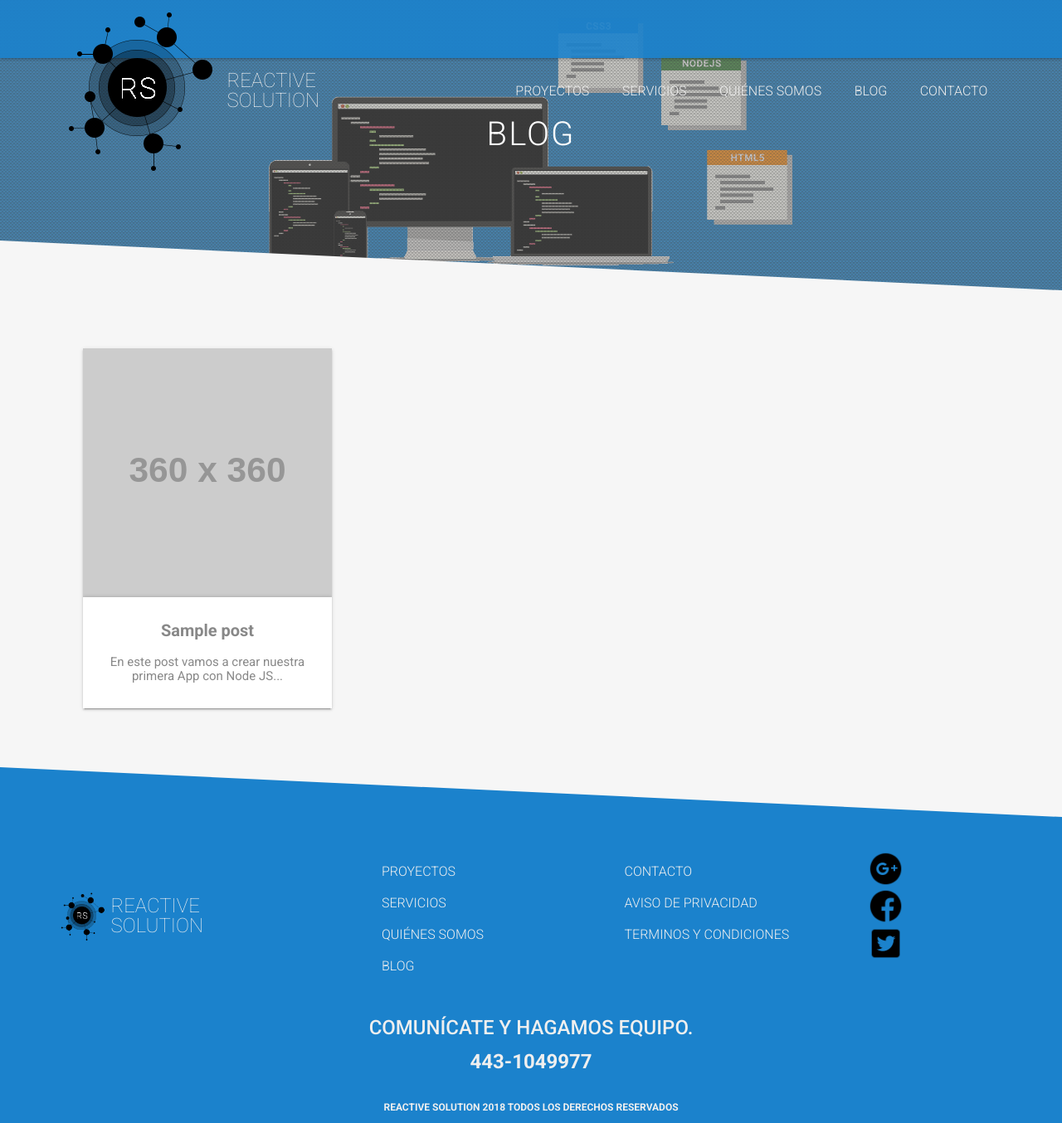
After one commit to eduardobc88/reactive-web, a Django app: template reactive-solutions/website/siteapp/templates/archive-blog/archive.html in a window 1280 px wide. The commit adds this page. Shown: the whole page at 83% size. Run offline with Django 3.2, Linux system fonts and the light colour scheme; the template is opened without the code that fills it: most values are stand-ins (such as "Sample title", 1, 10 or a date in 2020); grey boxes labelled with a size stand in for pictures from a placeholder-image service; some libraries are stand-ins or nearby versions.

Commit message:
archive blog added and some global styles changed

```diff
--- /dev/null
+++ b/reactive-solutions/website/siteapp/static/css/archive-blog.css
@@ -0,0 +1,75 @@
+.header-wrapper {
+    background-image: url(/static/img/blog-bkg.png);
+    background-size: contain;
+    background-repeat: no-repeat;
+    background-position: center;
+}
+
+.archive-blog-wrapper {
+    padding-top: 60px;
+    padding-bottom: 0px;
+}
+
+.archive-blog-wrapper a {
+    text-decoration: none;
+}
+
+.archive-blog-wrapper .decor-top {
+    position: absolute;
+}
+
+.archive-blog-wrapper .item {
+    position: relative;
+    overflow: hidden;
+    max-width: 300px;
+    margin: auto;
+    cursor: pointer;
+    box-shadow: 0 3px 1px -2px rgba(0,0,0,.2), 0 2px 2px 0 rgba(0,0,0,.14), 0 1px 5px 0 rgba(0,0,0,.12);
+    margin-top: 10px;
+    margin-bottom: 10px;
+}
+
+.archive-blog-wrapper .item .image {
+    max-width: 100%;
+}
+
+.archive-blog-wrapper .item .cover {
+    background-color: white;
+    bottom: 0;
+    left: 0;
+    position: relative;
+    right: 0;
+    z-index: 1;
+    transition-duration: 200ms;
+    box-shadow: 0 0 4px rgba(0,0,0,.14), 0 4px 8px rgba(0,0,0,.28);
+    padding: 20px;
+}
+
+.archive-blog-wrapper .item:hover .cover {
+    background-color: #1b82cc;
+}
+
+.archive-blog-wrapper .item:hover .cover h3 {
+    color: white;
+}
+
+.archive-blog-wrapper .item:hover .cover p {
+    color: white;
+}
+
+.archive-blog-wrapper .item .cover h3 {
+    color: #888;
+    font-size: 20px;
+    font-weight: 600;
+    line-height: 20px;
+    margin-top: 10px;
+    text-align: center;
+}
+
+.archive-blog-wrapper .item .cover p {
+    color: #888;
+    font-size: 15px;
+    line-height: 17px;
+    margin-top: 20px;
+    text-align: center;
+}
--- a/reactive-solutions/website/siteapp/static/css/global.css
+++ b/reactive-solutions/website/siteapp/static/css/global.css
@@ -5,7 +5,7 @@ body {
 
 .menu-wrapper {
     background-color: rgb(27, 130, 204, 0.9);
-    box-shadow: 0 0 4px rgba(0,0,0,.14), 0 4px 8px rgba(0,0,0,.28);
+    box-shadow: 0 0 2px rgba(0,0,0,.14), 0 2px 3px rgba(0,0,0,.18);
     height: 70px;
     left: 0;
     padding-bottom: 10px;
@@ -198,7 +198,7 @@ body {
 
 
 .footer-wrapper {
-    background-image: url(/static/img/footer-bkg.png);
+    /* background-image: url(/static/img/footer-bkg.png); */
     background-position: center;
     position: relative;
     padding-top: 100px;
@@ -206,7 +206,7 @@ body {
 }
 
 .footer-wrapper .cover {
-    background-color: rgb(27, 130, 204, 0.7);
+    /* background-color: rgb(27, 130, 204, 0.7); */
     bottom: 0;
     height: 100%;
     left: 0;
@@ -311,14 +311,12 @@ body {
     text-align: center;
     text-decoration: none !important;
     text-transform: uppercase;
-    transition-duration: 200ms;
 }
 
 .button-effect:after {
     content: "";
-    border-radius: 100%;
     width: 0px;
-    height: 0px;
+    height: 100%;
     position: absolute;
     top: 0;
     bottom: 0;
@@ -328,17 +326,141 @@ body {
     z-index: 1;
     background-color: rgba(255, 255, 255, 0.25);
     transition-duration: 200ms;
+    overflow: hidden;
 }
 
 .button-effect:hover:after {
-    width: 350px;
-    height: 350px;
+    width: 100%
 }
 
 .over-footer {
     position: relative;
     z-index: 2;
 }
+
+
+.archive-pagination {
+    display: flex;
+    margin-top: 60px;
+}
+
+.archive-pagination ul {
+    display: inline-flex;
+    list-style: none;
+    margin: auto;
+    padding: 0;
+    box-shadow: 0 3px 1px -2px rgba(0,0,0,.2), 0 2px 2px 0 rgba(0,0,0,.14), 0 1px 5px 0 rgba(0,0,0,.12);
+}
+
+.archive-pagination li {
+    align-self: center;
+    background-color: #1b82cc;
+    font-size: 14px;
+    font-weight: 400;
+    line-height: 30px;
+    position: relative;
+}
+
+.archive-pagination li:after {
+    background-color: rgba(255, 255, 255, 0);
+    bottom: 0;
+    content: "";
+    cursor: pointer;
+    height: 100%;
+    left: 0;
+    margin: auto;
+    position: absolute;
+    right: 0;
+    top: 0;
+    transition-duration: 200ms;
+    width: 100%;
+}
+
+.archive-pagination li span {
+    color: white;
+    line-height: 0px;
+    line-height: inherit;
+    padding: 0px 15px 0px 15px;
+}
+
+.archive-pagination li.active {
+    display: flex;
+    line-height: 30px;
+}
+
+.archive-pagination li a {
+    color: white;
+    height: 30px;
+    line-height: 0px;
+    line-height: inherit;
+    padding: 15px;
+    position: relative;
+    text-decoration: none;
+    z-index: 1;
+}
+
+.archive-pagination li:hover:after, .archive-pagination li.active:after {
+    background-color: rgba(255, 255, 255, 0.3);
+}
+
+.archive-pagination li:first-child:before {
+    background-color: #f6f6f6;
+    content: "";
+    height: 20px;
+    left: -25px;
+    position: absolute;
+    top: 4px;
+    transform: rotate(-75deg);
+    width: 40px;
+    z-index: 2;
+}
+
+.archive-pagination li:last-child:before {
+    background-color: #f6f6f6;
+    content: "";
+    height: 20px;
+    position: absolute;
+    right: -25px;
+    top: 4px;
+    transform: rotate(75deg);
+    width: 40px;
+    z-index: 2;
+}
+
+
+.header-wrapper {
+    height: 350px;
+    background-color: #1b82cc;
+    position: relative;
+    overflow: hidden;
+}
+
+.header-wrapper .container {
+    margin-top: 120px;
+}
+
+.header-wrapper .container h1 {
+    color: white;
+    font-size: 40px;
+    font-weight: 300;
+    position: relative;
+    text-align: center;
+    letter-spacing: 2px;
+    z-index: 1;
+    position: relative;
+}
+
+.header-wrapper:after {
+    content: "";
+    position: absolute;
+    width: 100%;
+    height: 100%;
+    top: 0;
+    left: 0;
+    background-color: rgb(255, 255, 255, 0.2);
+    background-image: url(/static/img/texture-bkg.png);
+}
+
 
 
 @media all and (max-width: 768px) {
--- /dev/null
+++ b/reactive-solutions/website/siteapp/templates/archive-blog/archive.html
@@ -0,0 +1,80 @@
+{% extends "base.html" %}
+{% load static %}
+{% block page_css %}
+<link rel="stylesheet" href="{% static 'css/archive-blog.css' %}">
+{% endblock %}
+{% block page_js %}
+<script src="{% static 'js/archive-blog.js' %}"></script>
+{% endblock %}
+
+{% block page_content %}
+    <div class="header-wrapper">
+        <div class="container">
+            <div class="row">
+                <div class="col-xs-12 col-sm-1"></div>
+                <div class="col-xs-12 col-sm-10">
+                    <h1>BLOG</h1>
+                </div>
+                <div class="col-xs-12 col-sm-1"></div>
+            </div>
+        </div>
+    </div>
+    <div class="custom-wrapper background-color-white archive-blog-wrapper">
+        <div class="decor-top">
+            <svg class="decor background-fill-white" height="100%" preserveAspectRatio="none" version="1.1" viewBox="0 0 100 100" width="100%" xmlns="http://www.w3.org/2000/svg">
+              <path d="M0 0 L100 100 L0 100" stroke-width="0"></path>
+            </svg>
+        </div>
+        <div class="container">
+            <div class="row">
+                {% for post in posts %}
+                    <div class="col-xs-12 col-sm-4">
+                        <a href="{{ post.get_absolute_url }}">
+                            <div class="item">
+                                <img class="image" src="http://placehold.it/360x360/7b7b7b/DADADA/?text=360x360">
+                                <div class="cover">
+                                    <div class="title-wrapper">
+                                        <h3>{{ post.post_title }}</h3>
+                                    </div>
+                                    <p>En este post vamos a crear nuestra primera App con Node JS...</p>
+                                </div>
+                            </div>
+                        </a>
+                    </div>
+                {% endfor %}
+            </div>
+            <div class="row">
+                <div class="col-xs-12">
+                    {% if is_paginated %}
+                        <div class="archive-pagination">
+                            <ul>
+                                {% if page_obj.has_previous %}
+                                  <li><a href="{% url 'blog-archive' %}{{ page_obj.previous_page_number }}/">‹</a></li>
+                                {% else %}
+                                  <li class="disabled"><span>‹</span></li>
+                                {% endif %}
+                                {% for i in paginator.page_range %}
+                                  {% if page_obj.number == i %}
+                                    <li class="active"><span>{{ i }} <span class="sr-only">(current)</span></span></li>
+                                  {% else %}
+                                    <li><a href="{% url 'blog-archive' %}{{ i }}/">{{ i }}</a></li>
+                                  {% endif %}
+                                {% endfor %}
+                                {% if page_obj.has_next %}
+                                  <li><a href="{% url 'blog-archive' %}{{ page_obj.next_page_number }}/">›</a></li>
+                                {% else %}
+                                  <li class="disabled"><span>›</span></li>
+                                {% endif %}
+                            </ul>
+                        </div>
+                    {% endif %}
+                </div>
+            </div>
+        </div>
+        <div class="decor-bottom over-footer">
+            <svg class="decor background-fill-white" height="100%" preserveAspectRatio="none" version="1.1" viewBox="0 0 100 100" width="100%" xmlns="http://www.w3.org/2000/svg">
+              <path d="M0 0 L100 0 L100 100" stroke-width="0"></path>
+            </svg>
+        </div>
+    </div>
+{% endblock %}
--- a/reactive-solutions/website/siteapp/templates/home.html
+++ b/reactive-solutions/website/siteapp/templates/home.html
@@ -52,8 +52,9 @@
             <div class="row">
                 {% for i in "xxx" %}
                     <div class="col-xs-12 col-sm-4">
+                        <a href="#">
                             <div class="item">
-                            <img class="image" src="http://placehold.it/360x400/7b7b7b/DADADA/?text=360x400">
+                                <img class="image" src="http://placehold.it/360x360/7b7b7b/DADADA/?text=360x360">
                                 <div class="cover">
                                     <div class="title-wrapper">
                                         <h3>Hola mundo! con Node JS</h3>
@@ -61,6 +62,7 @@
                                     <p>En este post vamos a crear nuestra primera App con Node JS...</p>
                                 </div>
                             </div>
+                        </a>
                     </div>
                 {% endfor %}
             </div>
--- a/reactive-solutions/website/siteapp/views.py
+++ b/reactive-solutions/website/siteapp/views.py
@@ -71,7 +71,7 @@ class ArchiveServiceDetailView(generic.DetailView):
 
 
 class ArchivePostListView(generic.ListView):
-    template_name = 'archive-post/post-list.html'
+    template_name = 'archive-blog/archive.html'
     model = ArchivePost
     paginate_by = 10
     context_object_name = 'posts'
@@ -84,7 +84,7 @@ class ArchivePostListView(generic.ListView):
 
 
 class ArchivePostDetailView(generic.DetailView):
-    template_name = 'archive-post/post-detail.html'
+    template_name = 'archive-blog/single.html'
     model = ArchivePost
     context_object_name = 'post'
     slug_field = 'post_slug'
```
Also changed, not shown: reactive-solutions/website/siteapp/static/css/home.css (+15 -8 lines), reactive-solutions/website/siteapp/templates/archive-post/post-list.html (deleted, +0 -34 lines), reactive-solutions/website/siteapp/static/img/blog-bkg.png (added), reactive-solutions/website/siteapp/static/img/texture-bkg.png, reactive-solutions/website/siteapp/templates/archive-blog/single.html (renamed from reactive-solutions/website/siteapp/templates/archive-post/post-detail.html). Lines whose indentation alone changed are shown as unchanged.
